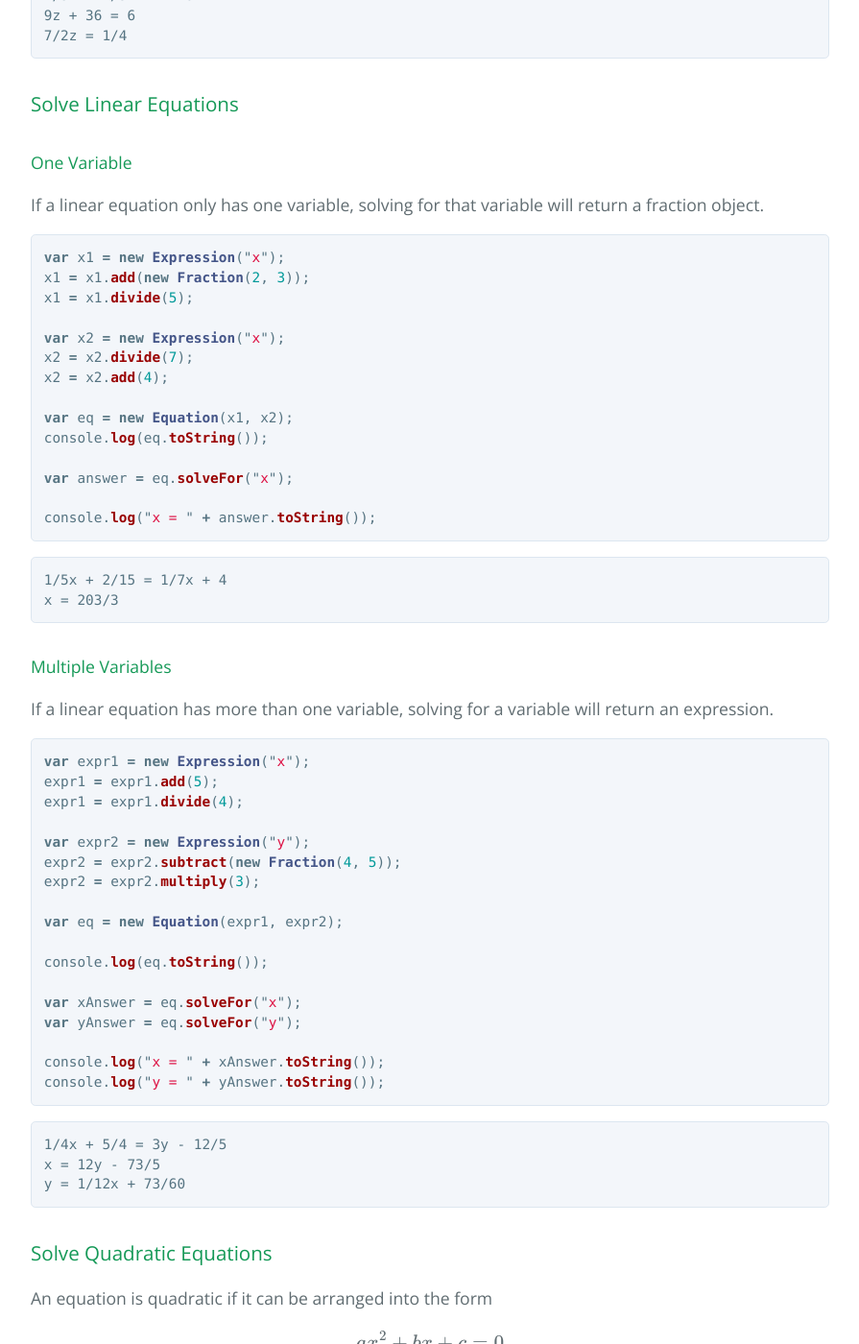
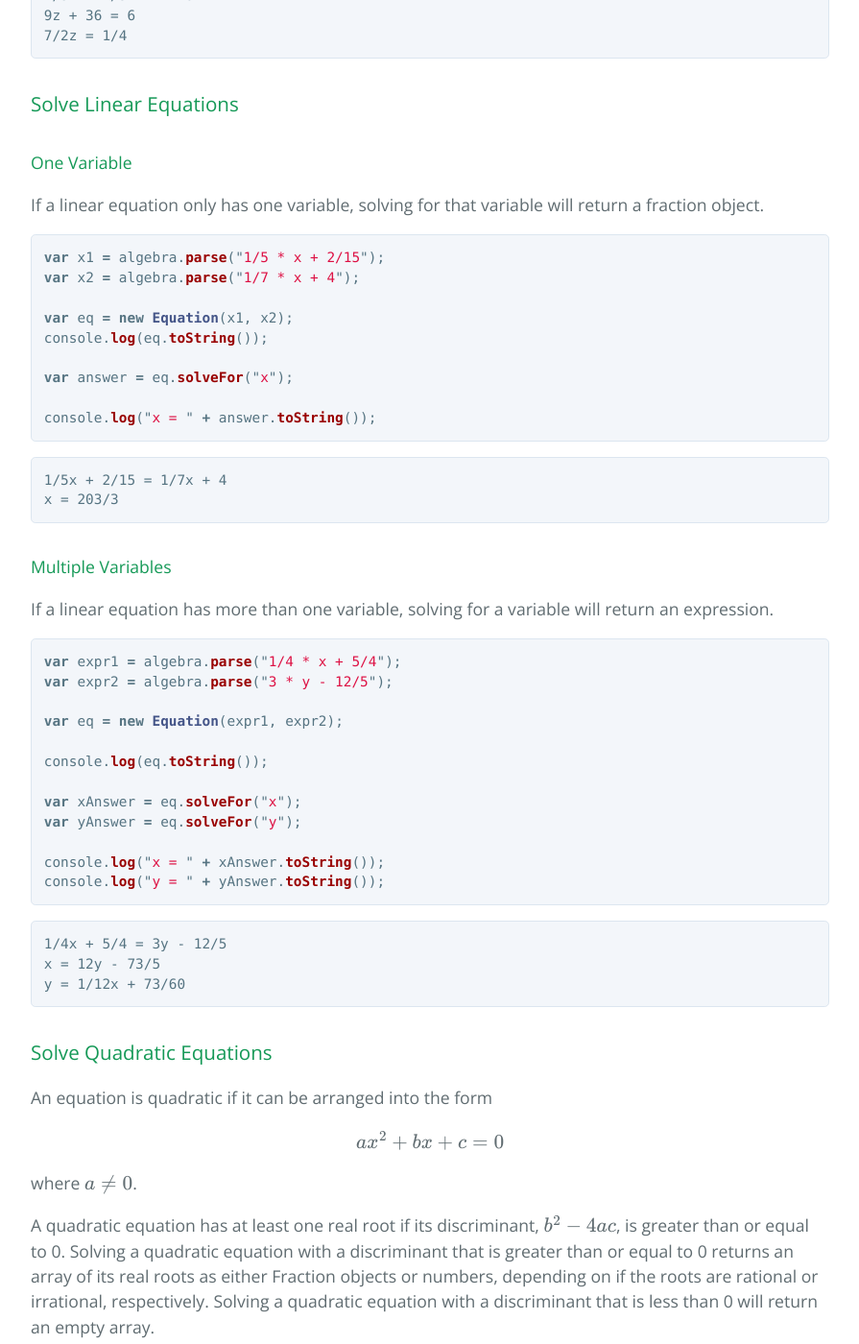
Before and after one commit to nicolewhite/algebra.js, a Jekyll site: the page built from index.md, in a window 1280 px wide and 1400 px high, scrolled down 9130 px. Shown: the whole window at 96% size, without its empty margins (192-1087 px from the left). Built offline with Jekyll 4.4.1, drawn with Linux system fonts in a browser that asks for light colours; nearby versions of some CDN libraries; Markdown is read by kramdown in place of the engine named in the settings; formulas are drawn with MathJax 3; some of the changed text lies outside the part shown.

Commit message:
Update index examples to algebra.parse()

````diff
--- a/index.md
+++ b/index.md
@@ -456,13 +456,8 @@ console.log(eq3.toString());
 If a linear equation only has one variable, solving for that variable will return a fraction object.
 
 ```js
-var x1 = new Expression("x");
-x1 = x1.add(new Fraction(2, 3));
-x1 = x1.divide(5);
-
-var x2 = new Expression("x");
-x2 = x2.divide(7);
-x2 = x2.add(4);
+var x1 = algebra.parse("1/5 * x + 2/15");
+var x2 = algebra.parse("1/7 * x + 4");
 
 var eq = new Equation(x1, x2);
 console.log(eq.toString());
@@ -482,13 +477,8 @@ x = 203/3
 If a linear equation has more than one variable, solving for a variable will return an expression.
 
 ```js
-var expr1 = new Expression("x");
-expr1 = expr1.add(5);
-expr1 = expr1.divide(4);
-
-var expr2 = new Expression("y");
-expr2 = expr2.subtract(new Fraction(4, 5));
-expr2 = expr2.multiply(3);
+var expr1 = algebra.parse("1/4 * x + 5/4");
+var expr2 = algebra.parse("3 * y - 12/5");
 
 var eq = new Equation(expr1, expr2);
 
@@ -520,8 +510,8 @@ Solving a quadratic equation with a discriminant that is greater than or equal t
 depending on if the roots are rational or irrational, respectively. Solving a quadratic equation with a discriminant that is less than 0 will return an empty array.
 
 ```js
-var n1 = new Expression("x").add(5);
-var n2 = new Expression("x").subtract(new Fraction(3, 4));
+var n1 = algebra.parse("x + 5");
+var n2 = algebra.parse("x - 3/4");
 
 var quad = new Equation(n1.multiply(n2), 0);
 
@@ -548,9 +538,9 @@ where $a \neq 0$.
 All cubic equations have at least one real root. Solving a cubic equation returns an array of its real roots as either Fraction objects or numbers.
 
 ```js
-var n1 = new Expression("x").add(2);
-var n2 = new Expression("x").add(3);
-var n3 = new Expression("x").add(4);
+var n1 = algebra.parse("x + 2");
+var n2 = algebra.parse("x + 3");
+var n3 = algebra.parse("x + 4");
 
 var cubic = new Equation(n1.multiply(n2).multiply(n3), 0);
 
````
